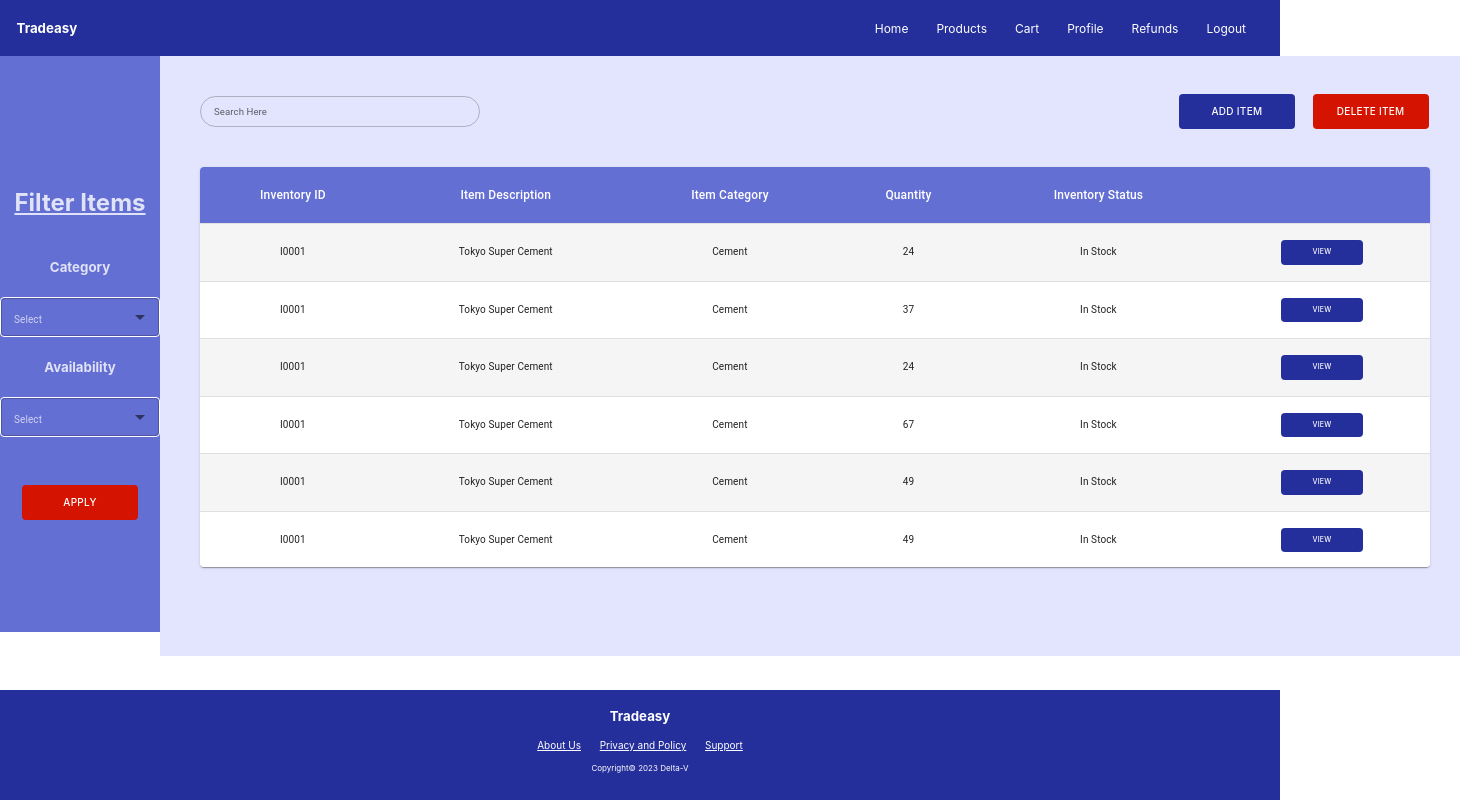
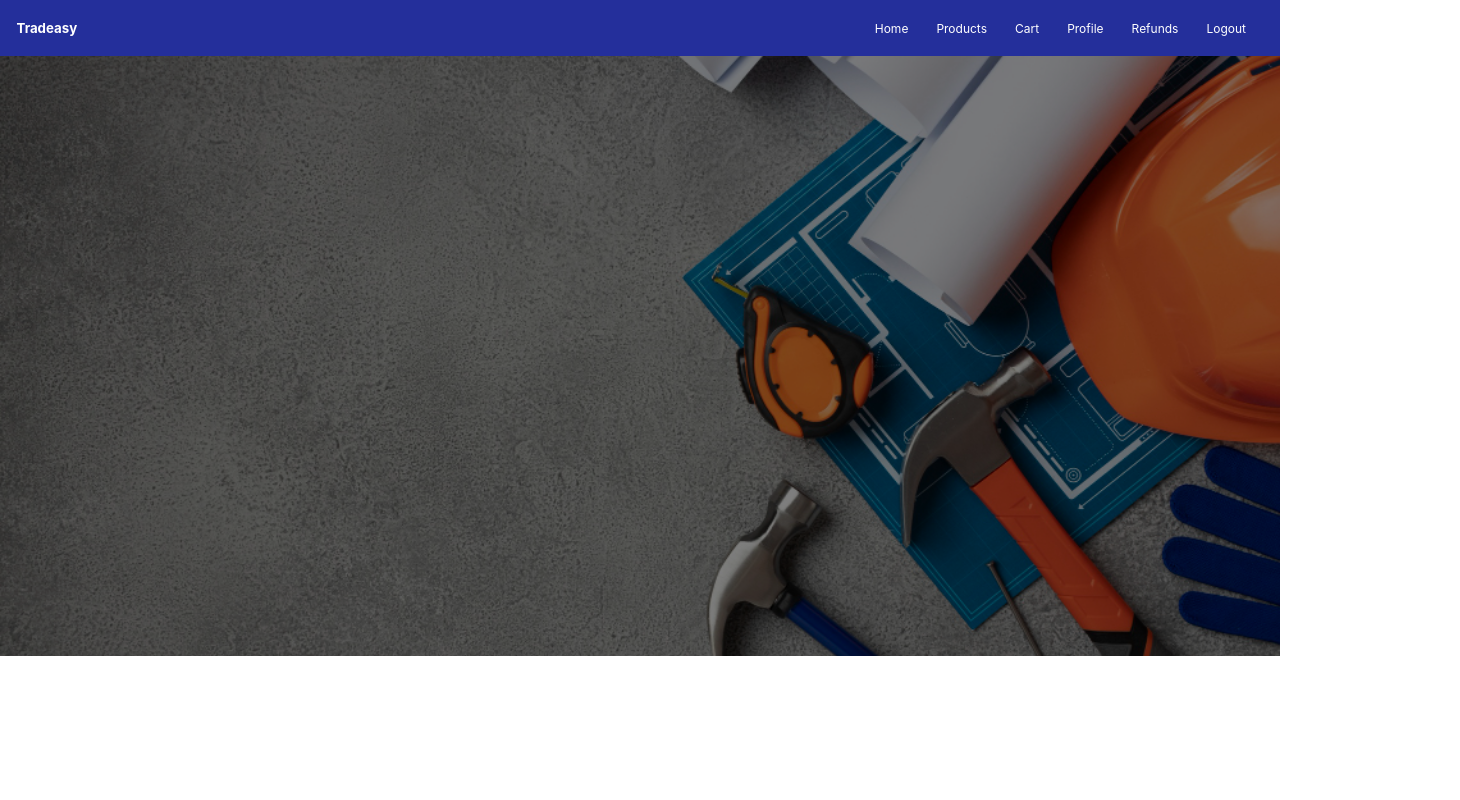
Before and after one commit to MrSilent2001/Sales-And-Inventory-Management-System, a React (Create React App) app: page / in a window 1280 px wide. Shown: the whole page, 1460 px wide, since content can reach past the window. Built offline with nearby package versions, Linux system fonts and the light colour scheme.

Commit message:
Customer Carousel Added

```diff
--- a/src/App.js
+++ b/src/App.js
@@ -1,14 +1,12 @@
 import './App.css';
-import Footer from "./layout/footer/footer";
-import ViewInventory from "./pages/Inventory/View Inventory Page/viewInventory";;
 import CustomerNavbar from "./layout/navbar/Customer navbar/Customer navbar";
+import CustomerHome from "./pages/Customer/Home/Customer Home Page";
 
 function App() {
   return (
     <div className="App">
         <CustomerNavbar></CustomerNavbar>
-        <ViewInventory></ViewInventory>
-        <Footer></Footer>
+        <CustomerHome></CustomerHome>
     </div>
   );
 }
--- /dev/null
+++ b/src/pages/Customer/Home/Customer Home Page.css
@@ -0,0 +1,21 @@
+.carouselOuter{
+    width: 100%;
+    height: 600px;
+}
+
+.carouselOuter img {
+    width: 100%;
+    height: 100%;
+    object-fit: cover;
+}
+
+.carouselOuter::before {
+    content: "";
+    position: absolute;
+    top: 56px;
+    left: 0;
+    width: 100%;
+    height: 600px;
+    background: rgba(0, 0, 0, 0.5);
+    z-index: 1;
+}
--- /dev/null
+++ b/src/pages/Customer/Home/Customer Home Page.js
@@ -0,0 +1,14 @@
+import React from "react";
+import './Customer Home Page.css'
+function CustomerHome(){
+    return(
+        <div className="custoemrHome">
+
+            <div className="carouselOuter">
+                <img src={require('./HomeCarousel.jpg')} alt=""/>
+            </div>
+        </div>
+    )
+}
+
+export default CustomerHome;
```
Also changed, not shown: src/pages/Customer/Home/HomeCarousel.jpg (added).
